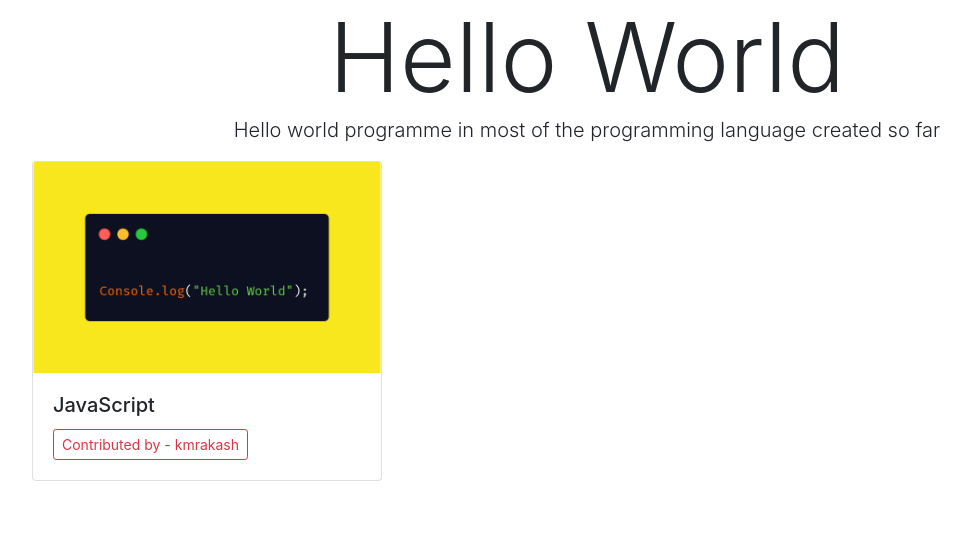
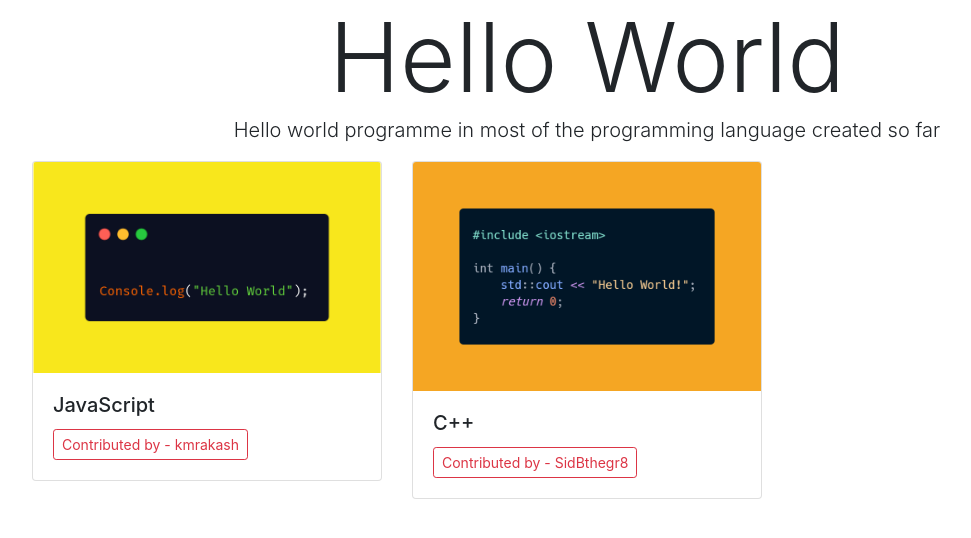
Before and after one commit to krimanisha/HELLO_WORLD, a plain HTML site: page index.html in a window 1280 px wide. Shown: the whole page, without its empty margins (53-1024 px from the left). Drawn offline with nearby package versions, Linux system fonts and the light colour scheme.

Commit message:
Added hello world program in C++ and made necessary changes to index.html

```diff
--- a/index.html
+++ b/index.html
@@ -42,7 +42,17 @@
             </div>
           </div>
 
-          <!-- Write Your Code From Here , Please run once locally to know if everything is good -->
+           <div class="col-lg-4 mb-4">
+                <div class="card">
+                    <img class="card-img-top" src="./images/cpp.png" alt="">
+                    <div class="card-body">
+                        <h5 class="card-title ">C++</h5>
+
+                        <a href="https://github.com/SidBthegr8" class="btn btn-outline-danger btn-sm">Contributed by - SidBthegr8</a>
+                        </div>
+                    </div>
+                </div>
+            </div>
         </div>
       </div>
     </main>
```
Also changed, not shown: images/cpp.png (added).
